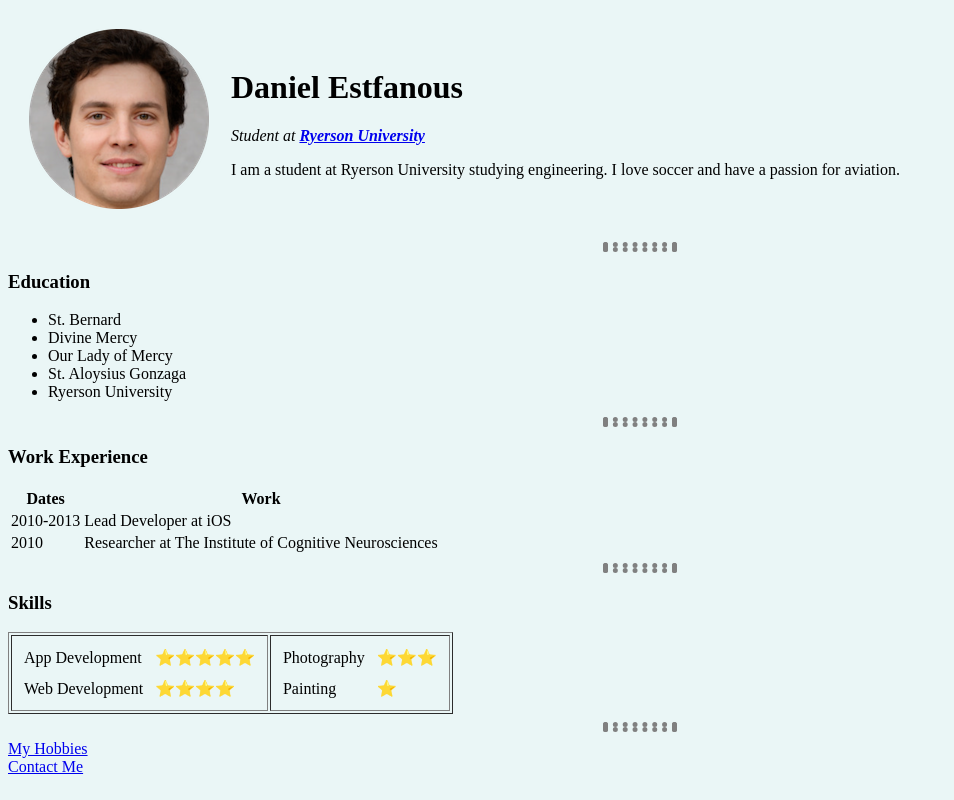
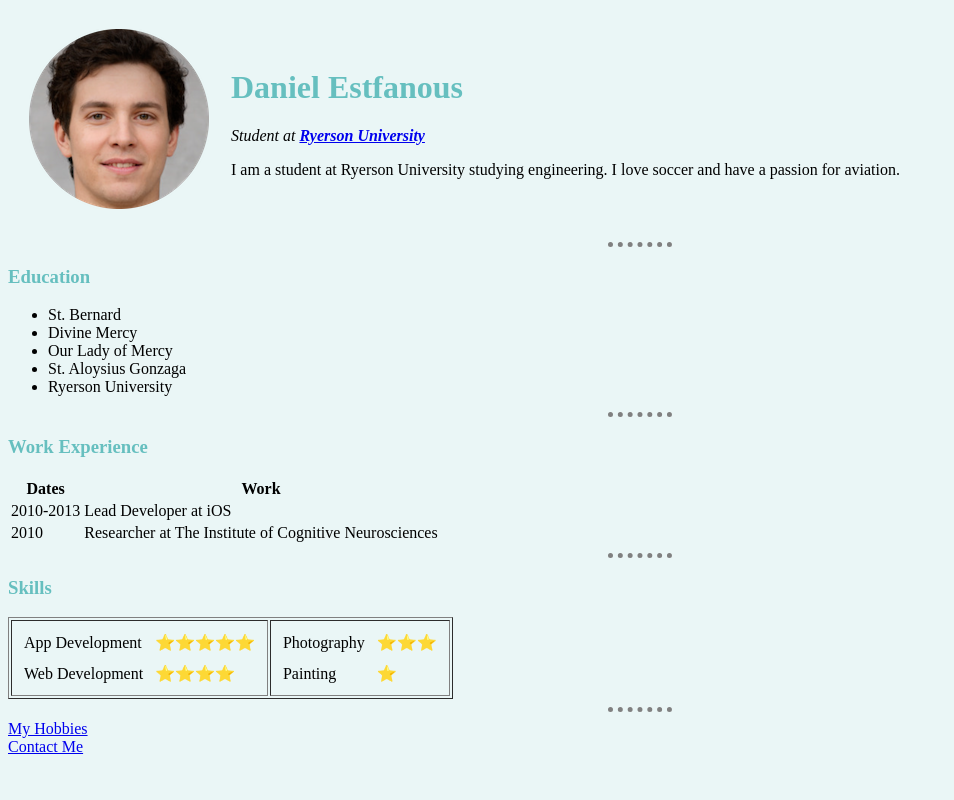
Before and after one commit to danestfanous/cv, a plain HTML site: page index.html in a window 1280 px wide. Shown: the whole page, without its empty margins (0-954 px from the left). Drawn offline with Linux system fonts and the light colour scheme.

Commit message:
Text colour change

```diff
--- a/css/style.css
+++ b/css/style.css
@@ -2,8 +2,16 @@ body{
     background-color: #EAF6F6;
 }
 
+h1{
+    color: #66BFBF;
+}
+
+h3{
+    color: #66BFBF;
+}
 hr{
-    border-style: dotted;
+    border-style: none;
+    border-top-style: dotted;
     border-color: grey;
     border-width: 5px;
     width: 5%;
```
